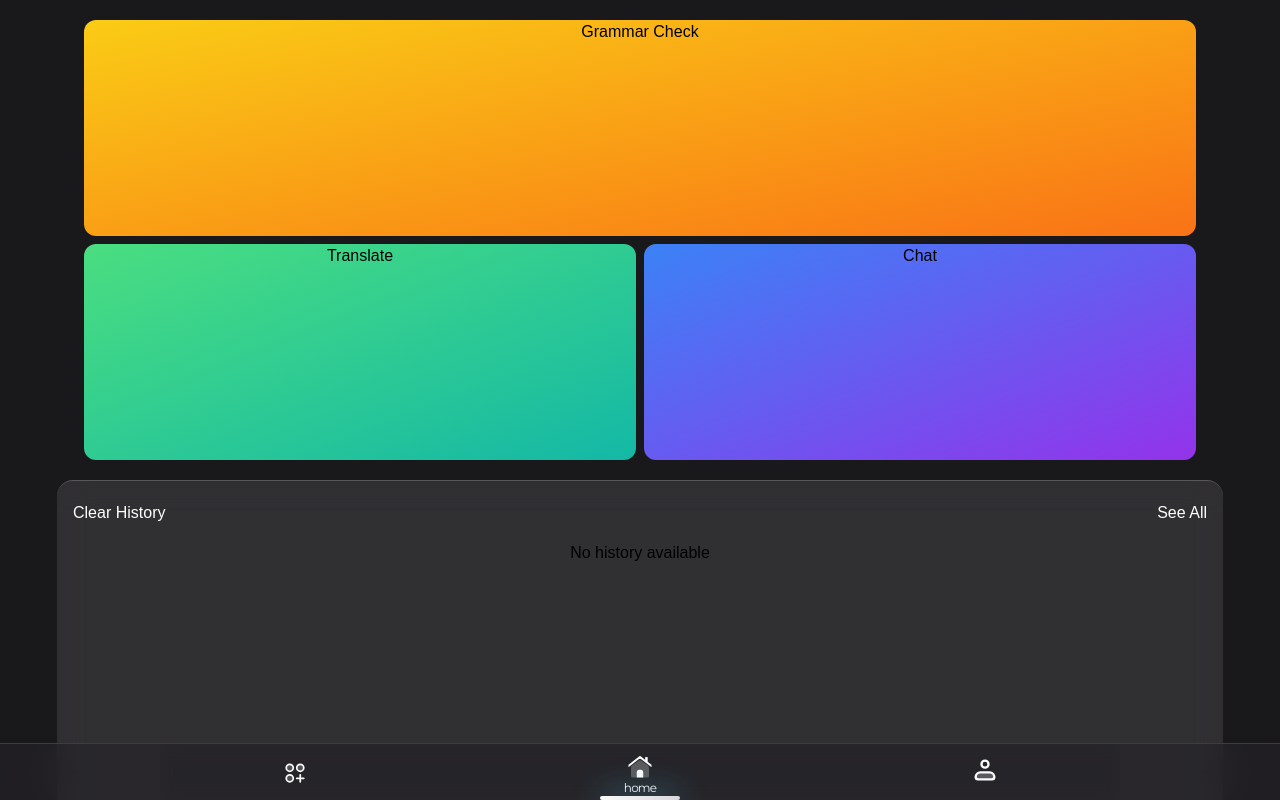
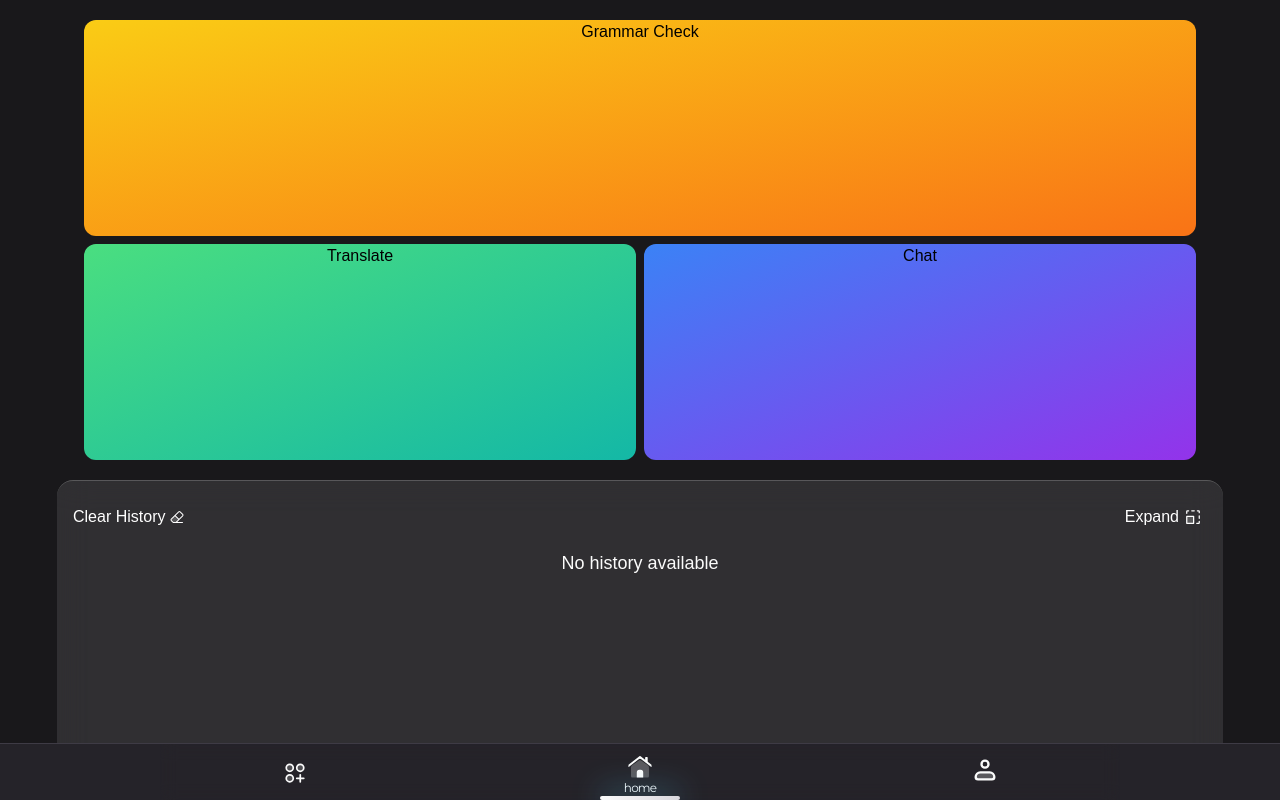
Before and after one commit to mohd-Bilal-exe/verbi.AI, a React (Vite) app: page / in a window 1280 px wide. Built offline with nearby package versions, Linux system fonts and the light colour scheme; a web font is replaced by a local one.

Commit message:
Almost complete ho gai APP

```diff
--- a/src/Api/aiApi.js
+++ b/src/Api/aiApi.js
@@ -79,7 +79,7 @@ const translate = async (inputText, lang, customInstructions) => {
 
 const grammarCheck = async (inputText, customInstructions) => {
   try {
-    const prompt = `Check the grammar of the following text and provide corrections if any: ${inputText} \n \n ${
+    const prompt = `Check the grammar of the following text and provide corrections if any: "${inputText}" \n \n ${
       customInstructions &&
       `answer according to the following instructions : ${customInstructions}`
     } `;
--- a/src/components/GlobalHistory.jsx
+++ b/src/components/GlobalHistory.jsx
@@ -3,6 +3,8 @@ import { useDispatch, useSelector } from "react-redux";
 import { AnimatePresence, motion } from "framer-motion";
 import TextMarkdownTranslate from "./TextMarkdownTranslate";
 import { deleteHistory } from "../Redux/Actions";
+import { ClearIcon, ExpandIcon } from "./SvgIcons";
+import { Broom, Resize } from "@phosphor-icons/react";
 
 export default function GlobalHistory() {
   const globalHistory = useSelector((state) => state.globalHistory);
@@ -28,7 +30,7 @@ export default function GlobalHistory() {
       layout
       className={` backdrop-blur-lg   ${
         isExpanded
-          ? "w-full h-4/5 absolute bottom-0 left-0 pb-16 overflow-y-auto overflow-x-hidden rounded-t-3xl backdrop-brightness-75"
+          ? "w-full h-4/5 absolute bottom-0 left-0 pb-16 overflow-y-auto overflow-x-hidden rounded-t-3xl backdrop-brightness-50"
           : "w-11/12 h-2/5 overflow-hidden rounded-t-2xl "
       }  py-5 border-t flex flex-col justify-start items-center gap-2 ${
         isDarkMode
@@ -40,19 +42,30 @@ export default function GlobalHistory() {
         {" "}
         <button
           onClick={handleClearHistory}
-          className={`self-end ml-4 mb-2 ${
+          className={`group w-fit h-8 flex justify-center items-center self-end ml-4 mb-2 ${
             isDarkMode ? "text-white" : "text-black"
           }`}
         >
-          Clear History
+          Clear History <ClearIcon />
         </button>
         <button
-          className={`self-end mr-4 mb-2 ${
+          className={`group w-fit h-8 flex justify-center items-center self-end mr-4 mb-2 ${
             isDarkMode ? "text-white" : "text-black"
           }`}
           onClick={handleExpandClick}
         >
-          {isExpanded ? "Collapse" : "See All"}
+          {isExpanded ? (
+            "Collapse"
+          ) : (
+            <>
+              {"Expand "}
+              <Resize
+                className={`group-hover:scale-110 mx-1 group-hover:text-blue-500 transition-all duration-300`}
+                size={20}
+                weight="duotone"
+              />
+            </>
+          )}
         </button>
       </div>
       <div
@@ -133,7 +146,11 @@ export default function GlobalHistory() {
             </motion.div>
           ))
         ) : (
-          <p>No history available</p>
+          <p
+            className={`text-lg ${isDarkMode ? "text-copy" : "text-copyLight"}`}
+          >
+            No history available
+          </p>
         )}
       </div>
     </motion.section>
--- a/src/components/Navbar.jsx
+++ b/src/components/Navbar.jsx
@@ -66,7 +66,7 @@ const Navbar = () => {
       id="container"
       className={`fixed backdrop-blur-lg border-t bottom-0 w-screen h-fit flex items-center justify-center montserrat ${
         isDarkMode
-          ? "bg-foreground/60 border-border text-copy"
+          ? "bg-foreground/60 laptop:bg-foreground border-border text-copy"
           : "bg-foregroundLight border-borderLight text-copyLight"
       }`}
     >
--- a/src/components/SvgIcons.jsx
+++ b/src/components/SvgIcons.jsx
@@ -199,7 +199,34 @@ export const EverythingIcon = ({ isDarkMode }) => {
     </motion.svg>
   );
 };
+export const ClearIcon = () => {
+  return (
+    <svg
+      xmlns="http://www.w3.org/2000/svg"
+      className={`w-4 h-4 mx-1 group-hover:scale-110 transition-all duration-300 group-hover:text-red-600 `}
+      viewBox="0 0 256 256"
+    >
+      <g fill="currentColor">
+        <path
+          d="m160 168l-48 48H66.75l-30.06-30.06a16 16 0 0 1 0-22.63L96 104Z"
+          opacity={0.2}
+        ></path>
+        <path d="M225 80.4L183.6 39a24 24 0 0 0-33.94 0L31 157.66a24 24 0 0 0 0 33.94l30.06 30.06a8 8 0 0 0 5.68 2.34H216a8 8 0 0 0 0-16h-84.7l93.7-93.66a24 24 0 0 0 0-33.94M108.68 208H70.05l-27.72-27.72a8 8 0 0 1 0-11.31L96 115.31L148.69 168Zm105-105L160 156.69L107.31 104L161 50.34a8 8 0 0 1 11.32 0l41.38 41.38a8 8 0 0 1 0 11.31Z"></path>
+      </g>
+    </svg>
+  );
+};
 
+export const ExpandIcon = () => {
+  return (
+    <svg xmlns="http://www.w3.org/2000/svg" viewBox="0 0 56 56">
+      <path
+        fill="currentColor"
+        d="M28 18.672c1.008 0 1.875-.82 1.875-1.805V9.11l-.164-3.914l2.016 2.086l3.046 3.07c.375.352.82.563 1.29.563c.984 0 1.71-.703 1.71-1.664c0-.54-.21-.96-.609-1.312L29.36.672C28.868.227 28.493.1 28 .1c-.469 0-.867.127-1.36.572l-7.78 7.265c-.422.352-.633.774-.633 1.313c0 .96.703 1.664 1.71 1.664c.47 0 .938-.21 1.29-.562l3.046-3.07l2.016-2.087l-.14 3.914v7.758c0 .985.843 1.805 1.851 1.805M8.266 43.727h7.664v-3.54H8.758c-2.11 0-3.398-1.406-3.398-3.328V19.141c0-1.922 1.289-3.305 3.398-3.305h7.172v-3.54H8.266c-3.89 0-6.633 2.65-6.633 6.259v18.914c0 3.586 2.742 6.258 6.633 6.258m39.468 0c3.914 0 6.633-2.672 6.633-6.258V18.555c0-3.61-2.719-6.258-6.633-6.258H40.07v3.539h7.172c2.11 0 3.399 1.383 3.399 3.305v17.718c0 1.922-1.29 3.328-3.399 3.328H40.07v3.54ZM28 55.96c.492 0 .867-.188 1.36-.633l7.804-7.266c.399-.351.61-.773.61-1.312c0-.961-.704-1.64-1.688-1.64c-.469 0-.937.187-1.312.538l-3.047 3.07l-2.016 2.087l.164-3.914v-7.735c0-1.008-.867-1.828-1.875-1.828s-1.852.82-1.852 1.828v7.735l.141 3.914l-2.016-2.086l-3.046-3.07a1.777 1.777 0 0 0-1.266-.54c-1.008 0-1.734.68-1.734 1.641c0 .539.21.96.633 1.313l7.78 7.265c.493.445.891.633 1.36.633"
+      ></path>
+    </svg>
+  );
+};
 export const TranslateIcon2 = () => {
   return (
     <svg xmlns="http://www.w3.org/2000/svg" viewBox="0 0 24 24">
```
